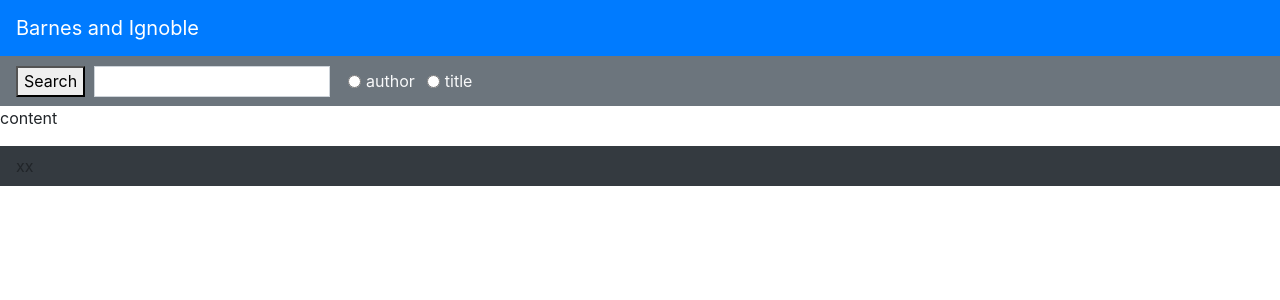
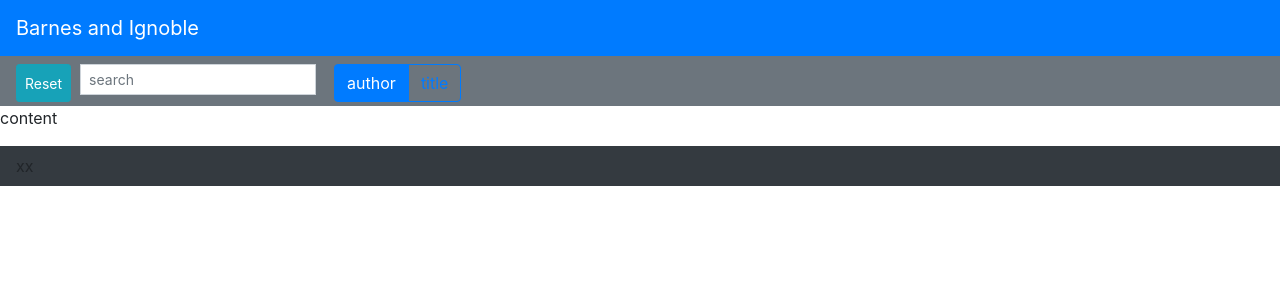
Before and after one commit to edphelps/bookstore, a React (Create React App) app: page / in a window 1280 px wide. Shown: the top 300 px of the page. Built offline with nearby package versions, Linux system fonts and the light colour scheme.

Commit message:
search bar

```diff
--- a/src/App.js
+++ b/src/App.js
@@ -22,10 +22,14 @@
 /* ********************************************
 *  SearchBar
 *********************************************** */
-const SearchBar = () => {
+const SearchBar = ({searchState}) => {
 
+  const onChange = (e) => {
+    console.log("search change");
+    e.preventDefault();
+  }
   const onSubmit = (e) => {
-    console.log("search submit");
+    console.log("onSubmit()");
     e.preventDefault();
   }
 
@@ -37,23 +41,40 @@
 
           <div className="input-group input-group-sm">
 
-            {/*seach box*/}
+            <button className="btn btn-sm btn-info" type="button">Reset</button>
+            &nbsp;&nbsp;
+            {/*search box*/}
             {/*<div className="input-group-prepend">
-              <span className="input-group-text" id="search-btn">Search</span>
+              <span className="input-group-text" id="search-btn">Search:</span>
             </div>*/}
-            <button type="submit">Search</button>
-            &nbsp;&nbsp;
-            <input id="search-text" type="text" className="form-control" />
+            <input id="search-text" type="text" className="form-control" placeholder="search"/>
 
-            {/*author or title radio buttons*/}
+            {/* author/title radio buttons */}
             &nbsp;&nbsp;&nbsp;&nbsp;
-            <div className="form-check form-check-inline">
+            {/*<div className="form-check form-check-inline">
               <input className="form-check-input" type="radio" name="search-rbtn" id="author-rbtn" value="author-rbtn" />
               <label className="form-check-label" htmlFor="author-rbtn">author</label>
             </div>
             <div className="form-check form-check-inline">
               <input className="form-check-input" type="radio" name="search-rbtn" id="title-rbtn" value="title-rbtn" />
               <label className="form-check-label" htmlFor="title-rbtn">title</label>
+            </div>*/}
+
+            <div className="btn-group btn-group-toggle" data-toggle="buttons">
+              <label className="btn btn-outline-primary active">
+                <input type="radio" name="search-rbtns" id="author-rbtn" value="author" autoComplete="off" checked />
+                <label className="form-check-label" htmlFor="author-rbtn">author</label>
+              </label>
+              <label className="btn btn-outline-primary">
+                <input type="radio" name="search-rbtns" id="title-rbtn" value="author" autoComplete="off" />
+                <label className="form-check-label" htmlFor="title-rbtn">title</label>
+              </label>
+              {/*<label className="btn btn-secondary active">
+                <input type="radio" name="search-rbtns" id="author-rbtn" autoComplete="off" checked>author</input>
+              </label>
+              <label className="btn btn-secondary">
+                <input type="radio" name="search-rbtns" id="title-rbtn" autoComplete="off">title</input>
+              </label>*/}
             </div>
 
           </div> {/*input-group*/}
@@ -65,11 +86,20 @@
 };
 
 class App extends Component {
+
+  state = {
+    search: {
+      text: "ed",
+      authorOrTitle: "author"
+    },
+  }
+
   render() {
+    const { search } = this.state;
     return (
       <div>
         <Nav />
-        <SearchBar />
+        <SearchBar searchState={search} />
         <p>content</p>
         <Foot />
       </div>
```
